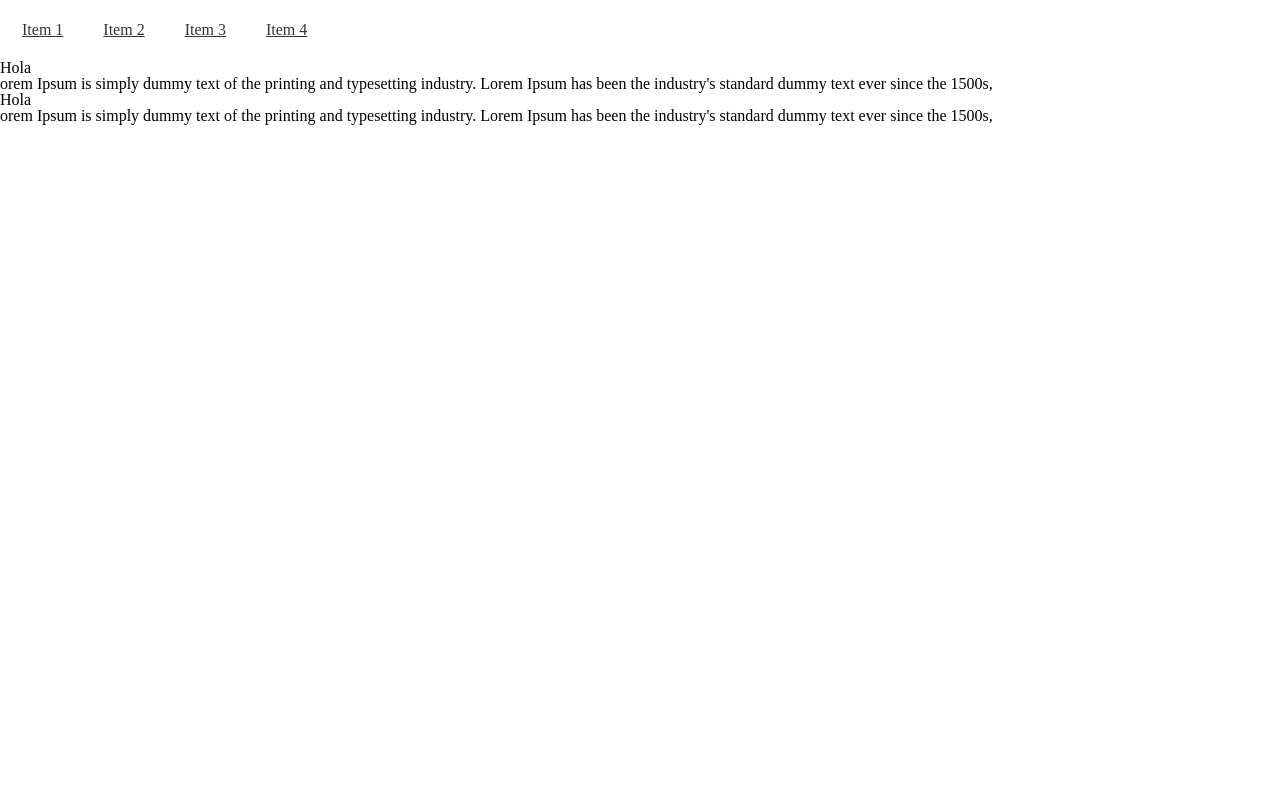
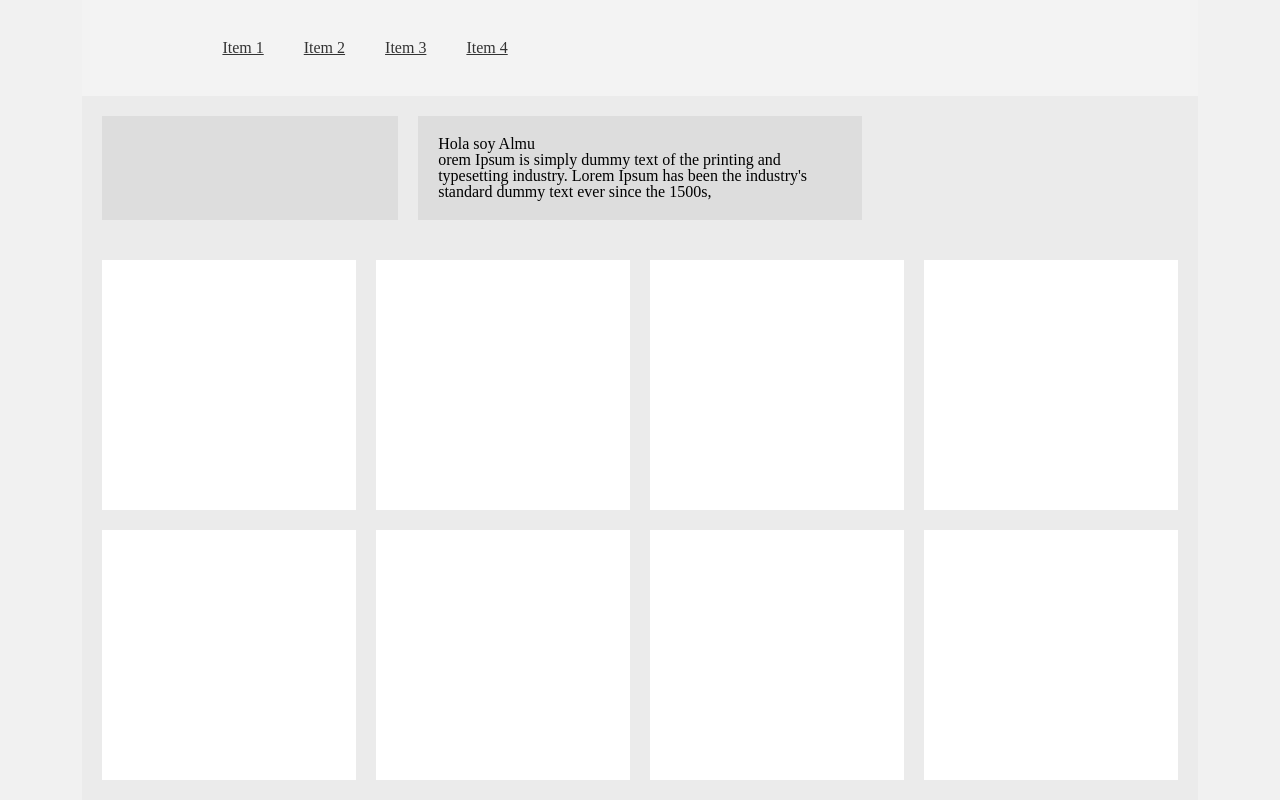
Before and after one commit to danijfox/open-bootcamp, a website: page Yuyos/html/index.html in a window 1280 px wide. Drawn offline with Linux system fonts and the light colour scheme.

Commit message:
#	new file:   Javascript/01-CrearProyecto/index.js #	new file:   Javascript/01-CrearProyecto/package.json #	modified:   Yuyos/css/styles.css #	modified:   Yuyos/css/styles.css.map #	modified:   Yuyos/html/index.html #	new file:   Yuyos/js/index.js #	modified:   Yuyos/scss/grid.css #	modified:   Yuyos/scss/grid.css.map #	modified:   Yuyos/scss/grid.scss #	modified:   Yuyos/scss/index.css #	modified:   Yuyos/scss/index.css.map #	modified:   Yuyos/scss/index.scss #

```diff
--- a/Yuyos/html/index.html
+++ b/Yuyos/html/index.html
@@ -17,20 +17,64 @@
                 <li class="menu_item p-m"><a href="#">Item 3</a></li>
                 <li class="menu_item p-m"><a href="#">Item 4</a></li>
             </ul>
-            <div class="login"></div>
         </div>
     </div>
     <div class="content">
-        <div class="container">
-            <div class="element element-1">
-                <h1 class="display-xxl">Hola</h1>
-                <p class="parrafo">orem Ipsum is simply dummy text of the printing and typesetting industry. Lorem Ipsum has been the industry's standard dummy text ever since the 1500s,</p>
+        <div class="destacado container">
+            <div class="element">
+                <picture>
+                    <source src="#" alt="Almudena Valdecantos"/>
+                </picture>
             </div>
-            <div class="element element-2">
-                <h1 class="display-xxl">Hola</h1>
+            <div class="element">
+                <h1 class="display-xxl">Hola soy Almu</h1>
                 <p class="parrafo">orem Ipsum is simply dummy text of the printing and typesetting industry. Lorem Ipsum has been the industry's standard dummy text ever since the 1500s,</p>
             </div>
         </div>
+        <div class="galeria container">
+            <div class="img">
+                <picture>
+                    <source src="#" alt="Almudena Valdecantos"/>
+                </picture>
+            </div>
+            <div class="img">
+                <picture>
+                    <source src="#" alt="Almudena Valdecantos"/>
+                </picture>
+            </div>
+            <div class="img">
+                <picture>
+                    <source src="#" alt="Almudena Valdecantos"/>
+                </picture>
+            </div>
+            <div class="img">
+                <picture>
+                    <source src="#" alt="Almudena Valdecantos"/>
+                </picture>
+            </div>
+            <div class="img">
+                <picture>
+                    <source src="#" alt="Almudena Valdecantos"/>
+                </picture>
+            </div>
+            <div class="img">
+                <picture>
+                    <source src="#" alt="Almudena Valdecantos"/>
+                </picture>
+            </div>
+            <div class="img">
+                <picture>
+                    <source src="#" alt="Almudena Valdecantos"/>
+                </picture>
+            </div>
+            <div class="img">
+                <picture>
+                    <source src="#" alt="Almudena Valdecantos"/>
+                </picture>
+            </div>
+
+        </div>
+
     </div>
 </body>
 </html>
--- /dev/null
+++ b/Yuyos/js/index.js
@@ -0,0 +1,4 @@
+const objeto {
+    lsjd:47, lks:87,
+    ndk: []
+}
--- a/Yuyos/scss/grid.scss
+++ b/Yuyos/scss/grid.scss
@@ -1,16 +1,50 @@
+$p-xxxs : 0.125rem;
+$p-xxs : 0.25rem;
+$p-xs : 0.5rem;
+$p-s : 0.75rem;
+$p-sm : 1rem;
+$p-m : 1.25rem;
+$p-l : 2rem;
+$p-xl : 2.5rem;
+$p-xxl : 3rem;
+$p-xxxl : 3.5rem;
 
-.header .container{
+body{
+background-color: #f1f1f1;
+}
+
+.container{
     display: grid;
-    width:84%;
-    grid-template-columns: 10vh auto 10vh;
-    background-color: #f3f3f3;
+    gap: $p-m;
+    width:84vw;
+    padding: $p-m;
     margin: 0 auto;
 }
 
-.content .container{
+.header .container{
+    background-color: #f3f3f3;
+    grid-template-columns: 10vh auto 10vh;
+}
+
+.destacado.container {
     display: grid;
     flex-flow: row;
-    width: 84%;
-    grid-template-columns: 1fr 1fr;
-    background-color: #666;
+    grid-template-columns: 1fr 1.5fr 1fr;
+    background-color: #ebebeb;
+  }
+.galeria.container{
+    display: grid;
+    flex-flow: row;
+    grid-template-columns: 1fr 1fr 1fr 1fr;
+    background-color: #ebebeb;
+  }
+
+.element{
+    background-color: #ddd;
+    padding: $p-m;
 }
+.img{
+    width: 100%;
+    height: 250px;
+    background: #fff;
+  }
--- a/Yuyos/scss/index.scss
+++ b/Yuyos/scss/index.scss
@@ -1,5 +1,6 @@
 @use "resset";
 @use "spaces";
-@use "flow";
 @use "grid";
-@use "_components/_menu";
+
+
+@use "_components/menu.scss";
```
Also changed, not shown: Javascript/01-CrearProyecto/package.json (added, +24 -0 lines), Javascript/01-CrearProyecto/index.js (added), Yuyos/css/styles.css, Yuyos/scss/grid.css, Yuyos/scss/index.css, 3 other files.
